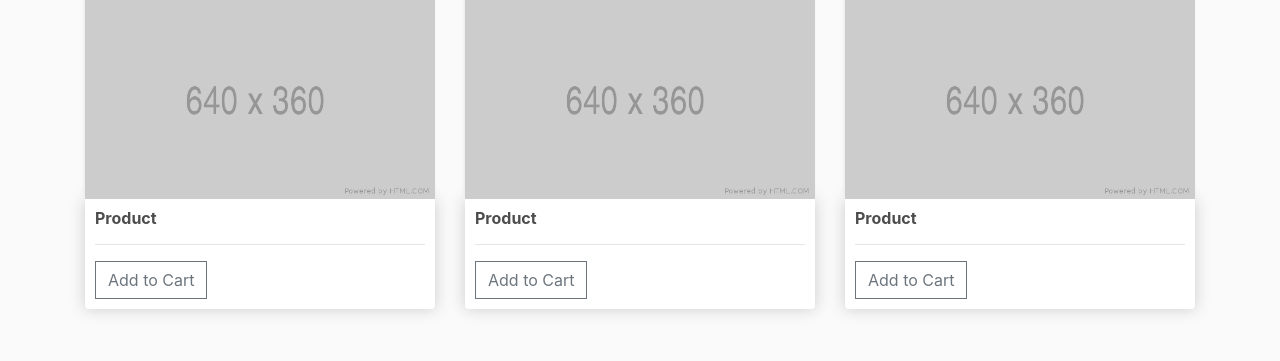
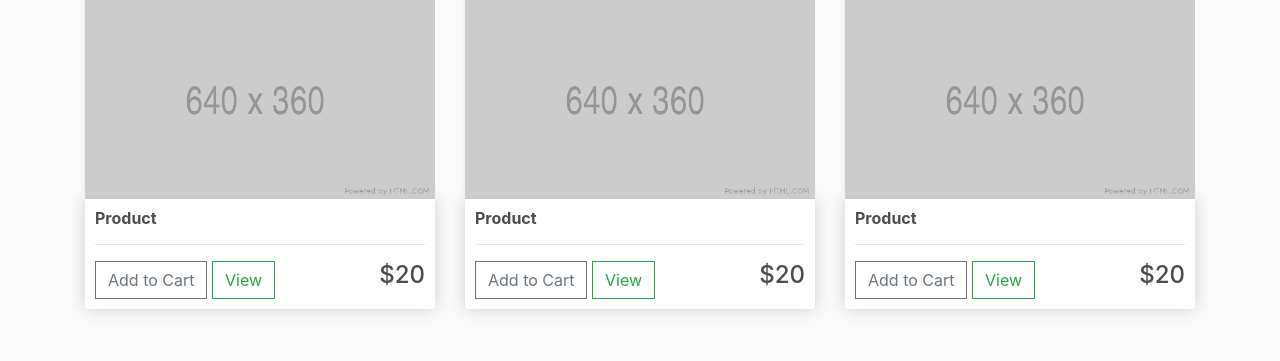
Before and after one commit to bellcastle88/E-commerce-Django, a Django app: page / in a window 1280 px wide. Shown: the part 92-453 px from the top of the page. Run offline with Django 3.2, Linux system fonts and the light colour scheme; some libraries are stand-ins or nearby versions.

Commit message:
feature 10/10

```diff
--- a/store/templates/store/store.html
+++ b/store/templates/store/store.html
@@ -8,6 +8,8 @@
                 <h6><strong>Product</strong></h6>
                 <hr>
                 <button class="btn btn-outline-secondary add-btn">Add to Cart</button>
+                <a class="btn btn-outline-success" href="#">View</a>
+                <h4 style="display: inline-black;float: right">$20</h4>
             </div>
         </div>
 
@@ -17,6 +19,8 @@
                 <h6><strong>Product</strong></h6>
                 <hr>
                 <button class="btn btn-outline-secondary add-btn">Add to Cart</button>
+                <a class="btn btn-outline-success" href="#">View</a>
+                <h4 style="display: inline-black;float: right">$20</h4>
             </div>
         </div>
 
@@ -26,6 +30,8 @@
                 <h6><strong>Product</strong></h6>
                 <hr>
                 <button class="btn btn-outline-secondary add-btn">Add to Cart</button>
+                <a class="btn btn-outline-success" href="#">View</a>
+                <h4 style="display: inline-black;float: right">$20</h4>
             </div>
         </div>
     </div>
```
